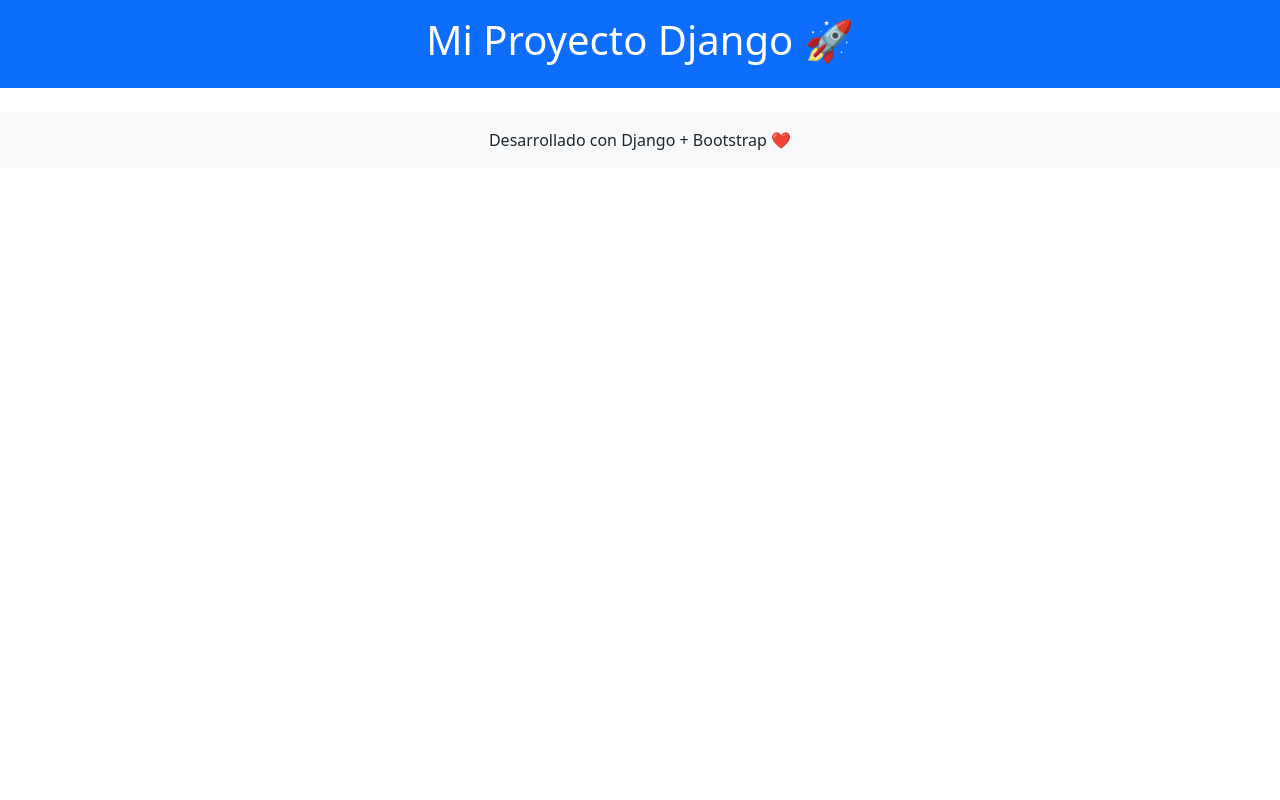
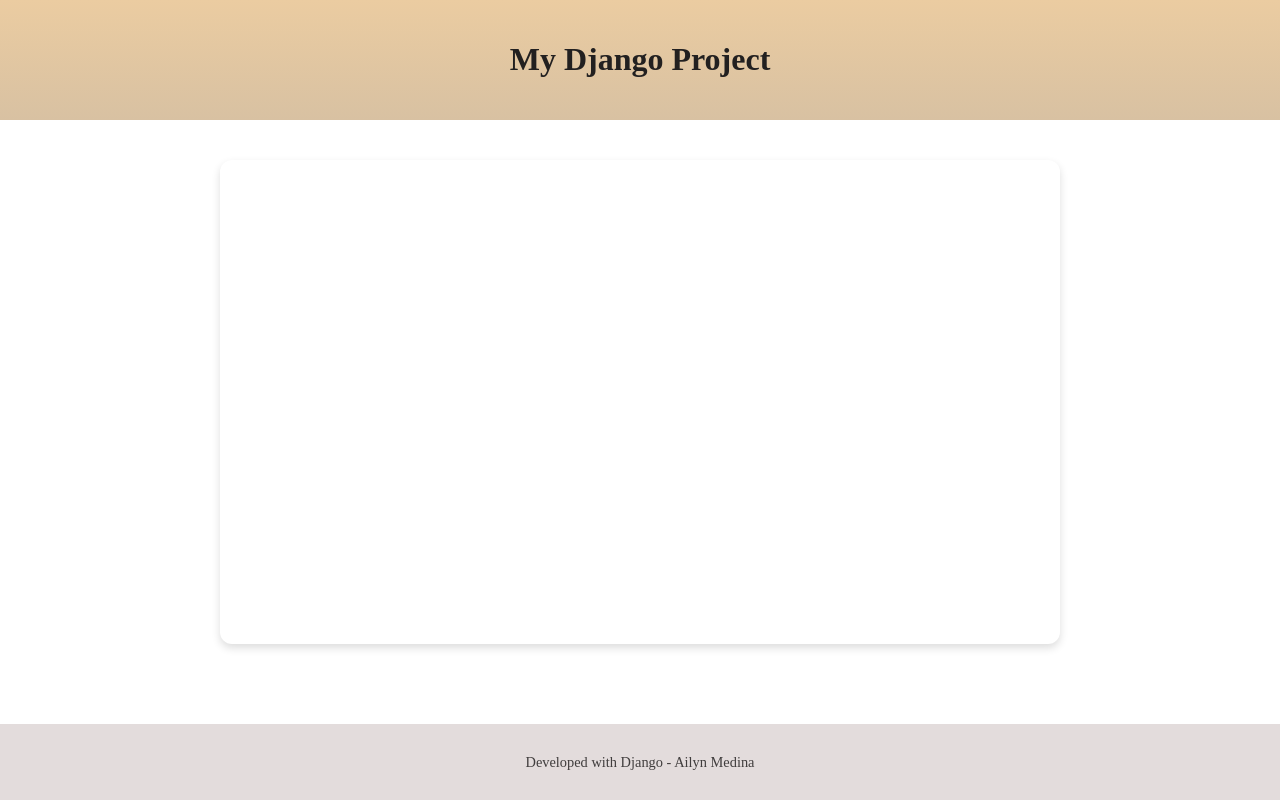
Before and after one commit to luistoledolafuente/Tecsup-Django, a Django app: template sem1/src/core/templates/base.html in a window 1280 px wide. Run offline with Django 5.2, Linux system fonts and the light colour scheme; the template is opened without the code that fills it, so the values that code supplies are empty.

Commit message:
Primer commit - Ailyn

```diff
--- a/sem1/src/config/settings.py
+++ b/sem1/src/config/settings.py
@@ -115,7 +115,7 @@
 # Static files (CSS, JavaScript, Images)
 # https://docs.djangoproject.com/en/5.2/howto/static-files/
 
-STATIC_URL = 'static/'
+STATIC_URL = '/static/'
 
 # Default primary key field type
 # https://docs.djangoproject.com/en/5.2/ref/settings/#default-auto-field
--- /dev/null
+++ b/sem1/src/core/static/core/css/style.css
@@ -0,0 +1,68 @@
+html, body {
+    height: 100%;
+    margin: 0;
+}
+
+body {
+    display: flex;
+    flex-direction: column;
+    min-height: 100vh;
+    font-family: 'Times New Roman', Times, serif;
+    background-color: white;
+    color: #333;
+}
+
+header {
+    background: linear-gradient(to bottom, #ebcca1, #d8c1a2);
+    color: #222020;
+    padding: 20px 0;
+    text-align: center;
+    font-weight: 600;
+}
+
+main {
+    flex: 1;
+    width: 90%;
+    max-width: 800px;
+    margin: 40px auto;
+    padding: 20px;
+    background-color: white;
+    border-radius: 12px;
+    box-shadow: 0 4px 8px rgba(0,0,0,0.138);
+    cursor: pointer;
+    user-select: none;
+    transition: box-shadow 0.3s ease;
+}
+
+
+main:hover {
+    box-shadow: 0 8px 16px rgba(0,0,0,0.2);
+}
+
+main ul {
+    margin-top: 20px;
+    padding-left: 20px;
+}
+main ul.show {
+    display: block;
+}
+
+main ul li {
+    padding: 8px 0;
+    border-bottom: 1px solid #eee;
+    cursor: pointer;
+    transition: background-color 0.2s ease;
+}
+
+main ul li:hover {
+    background-color: #ebcca1;
+}
+
+footer {
+    background-color: #e3dcdc;
+    text-align: center;
+    padding: 15px 0;
+    font-size: 0.9rem;
+    color: #403d3d;
+    margin-top: 40px;
+}
--- a/sem1/src/core/templates/base.html
+++ b/sem1/src/core/templates/base.html
@@ -1,30 +1,24 @@
+{% load static %}
+
 <!DOCTYPE html>
-<html lang="es">
+<html>
 <head>
+    <title>My Django Project</title>
     <meta charset="UTF-8">
     <meta name="viewport" content="width=device-width, initial-scale=1.0">
-    <title>Mi Proyecto Django</title>
-    <!-- Bootstrap CSS -->
-    <link
-      href="https://cdn.jsdelivr.net/npm/bootstrap@5.3.2/dist/css/bootstrap.min.css"
-      rel="stylesheet"
-    >
+    <link rel="stylesheet" href="{% static 'core/css/style.css' %}">
 </head>
+
 <body>
-    <header class="bg-primary text-white text-center py-3">
-        <h1>Mi Proyecto Django 🚀</h1>
+    <header>
+        <h1>My Django Project</h1>
     </header>
-
-    <main class="container my-4">
+    <main>
         {% block content %}
         {% endblock %}
     </main>
-
-    <footer class="bg-light text-center py-3">
-        <p class="mb-0">Desarrollado con Django + Bootstrap ❤️</p>
+    <footer>
+        <p>Developed with Django - Ailyn Medina</p>
     </footer>
-
-    <!-- Bootstrap JS -->
-    <script src="https://cdn.jsdelivr.net/npm/bootstrap@5.3.2/dist/js/bootstrap.bundle.min.js"></script>
 </body>
 </html>
```
Also changed, not shown: sem1/src/core/templates/core/item_list.html (+8 -21 lines), sem1/src/db.sqlite3, 1 other file.
